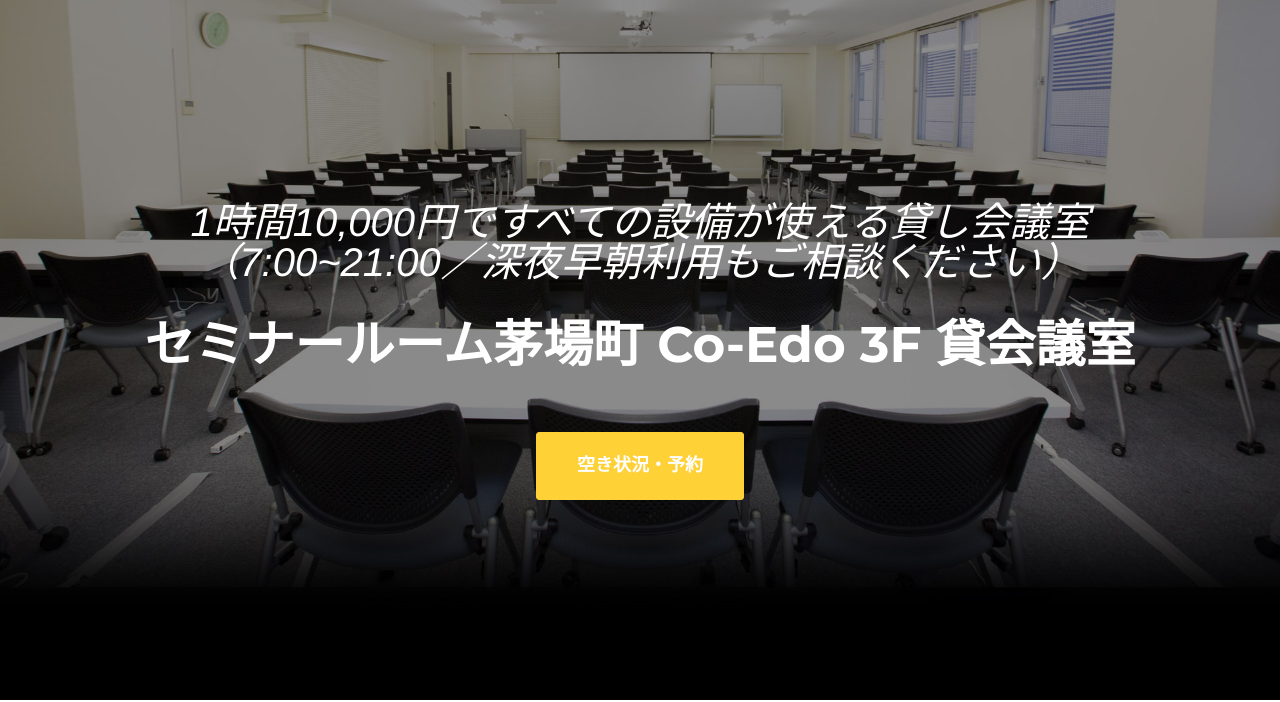
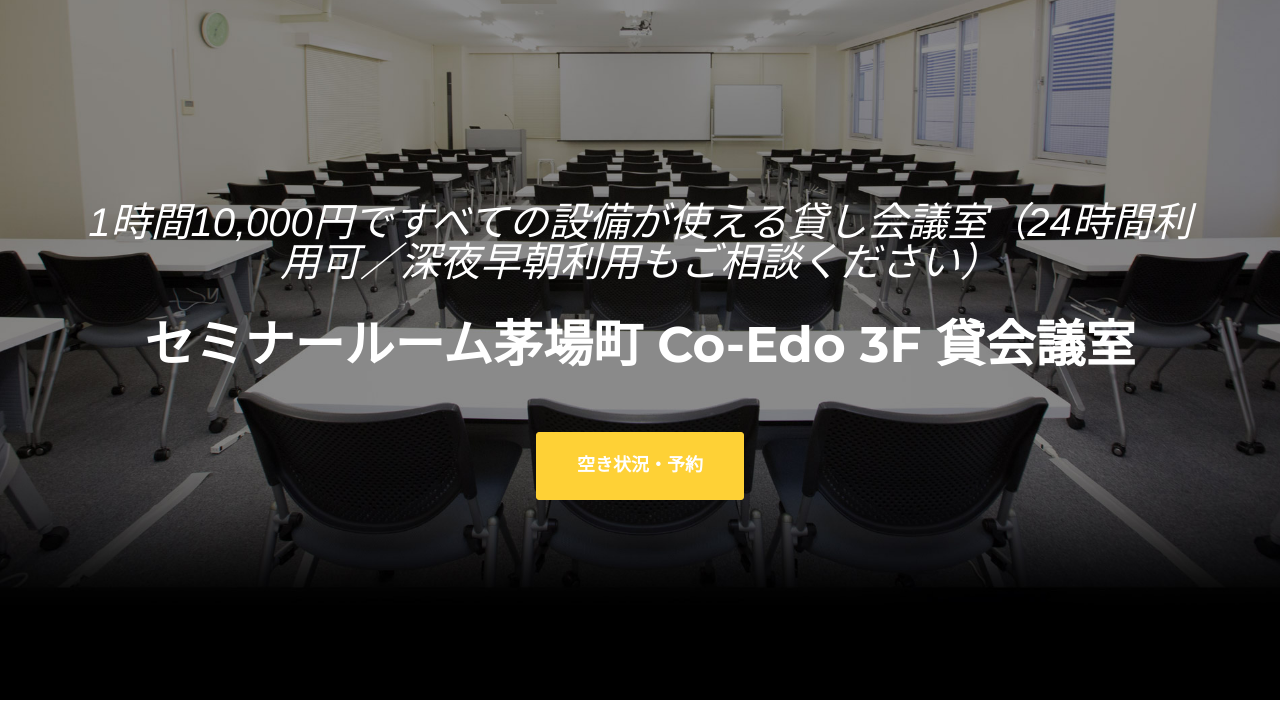
Before and after one commit to coedo/seminar, a website: page index.html in a window 1280 px wide. Shown: the part 98-800 px from the top of the page. Drawn offline with nearby package versions, Linux system fonts and the light colour scheme; a web font is replaced by a local one.

Commit message:
Update opening hours

```diff
--- a/index.html
+++ b/index.html
@@ -79,7 +79,7 @@
     <header>
         <div class="container">
             <div class="intro-text">
-                <div class="intro-lead-in">1時間10,000円ですべての設備が使える貸し会議室（7:00~21:00／深夜早朝利用もご相談ください）</div>
+                <div class="intro-lead-in">1時間10,000円ですべての設備が使える貸し会議室（24時間利用可／深夜早朝利用もご相談ください）</div>
                 <div class="intro-heading">セミナールーム茅場町 Co-Edo 3F 貸会議室</div>
                 <a href="#reserve" class="page-scroll btn btn-xl">空き状況・予約</a>
             </div>
```
